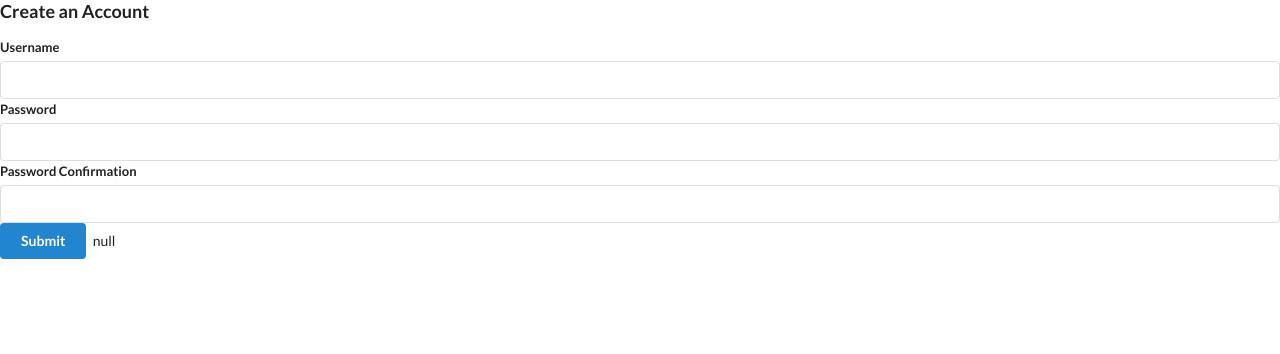
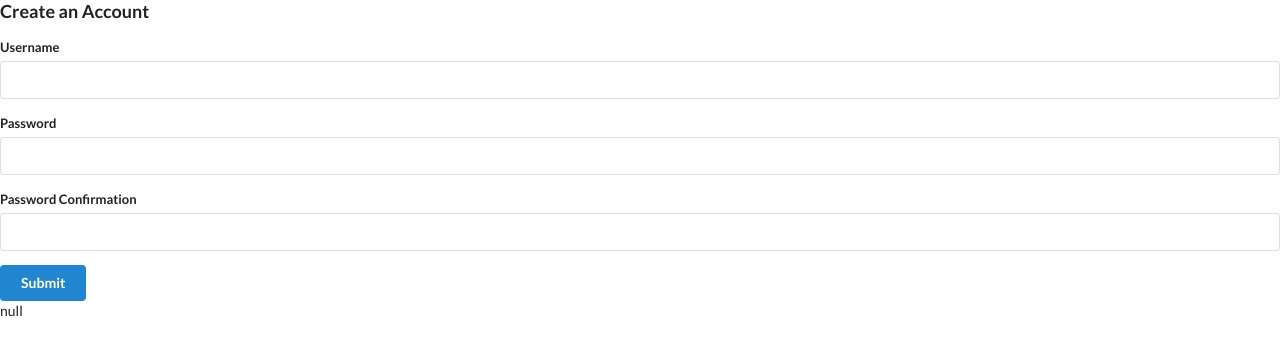
Before and after one commit to nelsW70/emailclient, an Angular app: page /signup in a window 1280 px wide. Shown: the top 354 px of the page. Built offline with nearby package versions, Linux system fonts and the light colour scheme.

Commit message:
add: basic styling for form

```diff
--- a/src/app/auth/signup/signup.component.css
+++ b/src/app/auth/signup/signup.component.css
@@ -0,0 +1,7 @@
+.basic.label {
+  margin-bottom: 0.5em;
+}
+
+button {
+  margin-bottom: 0.5em;
+}
--- a/src/app/auth/signup/signup.component.html
+++ b/src/app/auth/signup/signup.component.html
@@ -16,9 +16,25 @@
     label="Password Confirmation"
     [control]="authForm.get('passwordConfirmation')"
   ></app-input>
-  <button class="ui submit button primary">
-    Submit
-  </button>
+
+  <div
+    *ngIf="
+      authForm.get('password').touched &&
+      authForm.get('passwordConfirmation').touched &&
+      authForm.errors
+    "
+    class="ui red basic label"
+  >
+    <p *ngIf="authForm.errors.passwordsDontMatch">
+      Password and Password Confirmation must match
+    </p>
+  </div>
+
+  <div>
+    <button class="ui submit button primary">
+      Submit
+    </button>
+  </div>
 
   {{ authForm.errors | json }}
 </form>
--- a/src/app/shared/input/input.component.css
+++ b/src/app/shared/input/input.component.css
@@ -0,0 +1,4 @@
+:host {
+  display: block;
+  margin-bottom: 1em;
+}
```
